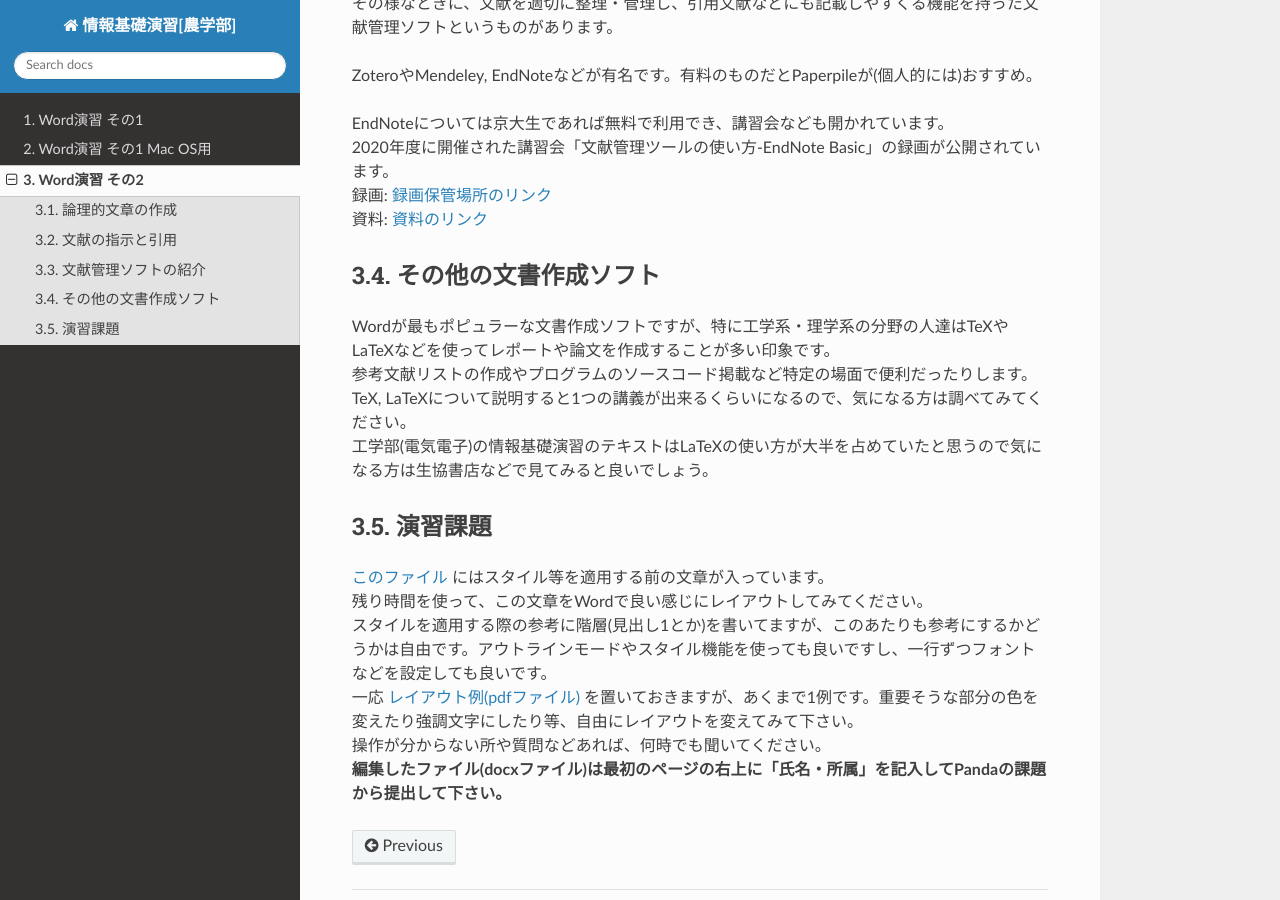
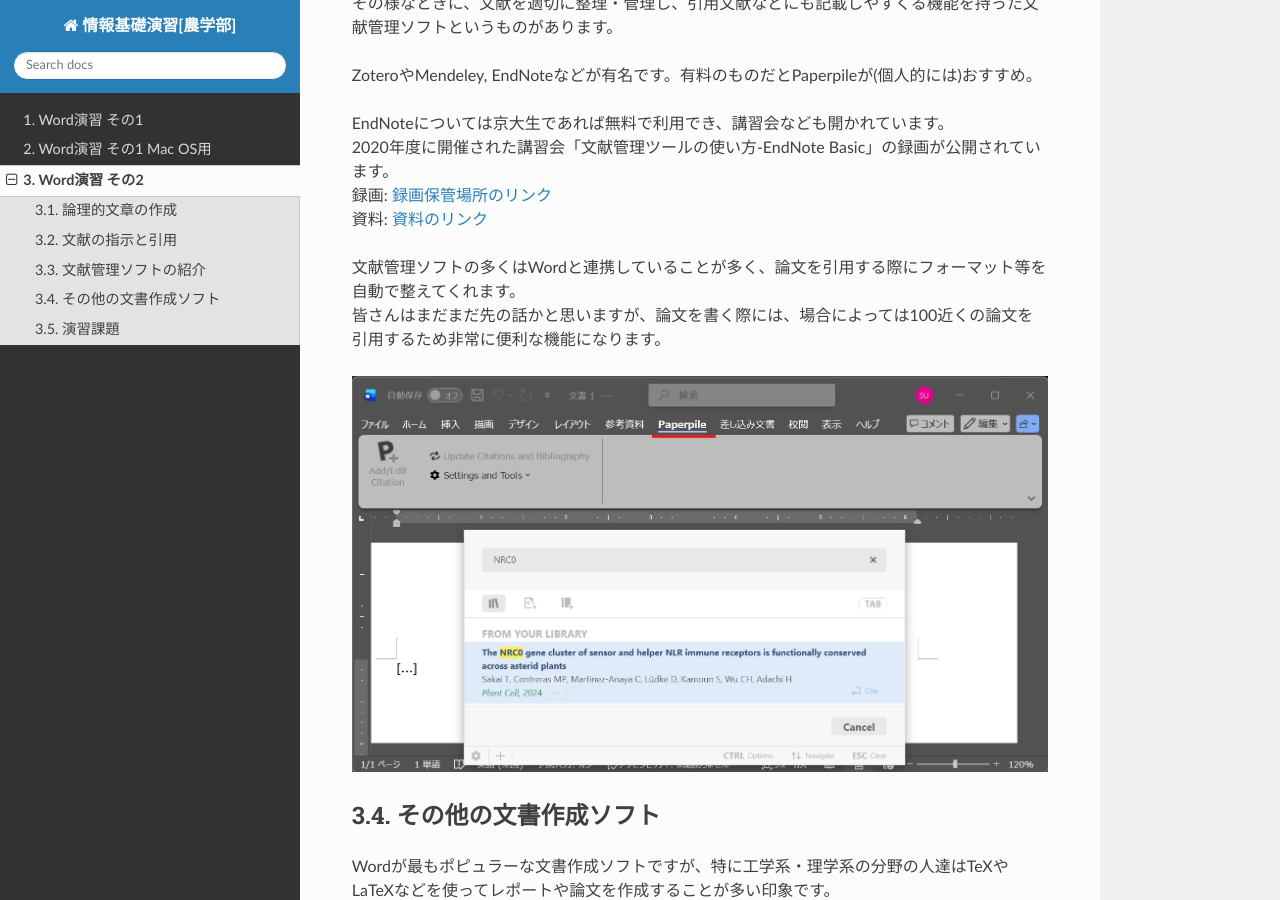
Before and after one commit to slt666666/basic_info_fri_2025, a Sphinx documentation site: the page built from source/word_2.rst, in a window 1280 px wide and 900 px high, scrolled down 5641 px. Built offline with Sphinx 7.4.7 and the Read the Docs theme 3.1.0, drawn with Linux system fonts in a browser that asks for light colours.

Commit message:
add paperpile

```diff
--- a/source/word_2.rst
+++ b/source/word_2.rst
@@ -98,6 +98,11 @@
 | 録画: `録画保管場所のリンク <https://cls.iimc.kyoto-u.ac.jp/portal/site/6c851694-057e-4a42-885e-0f38d4a61af4/page/c7cc5d1d-c671-4380-9f2e-df795a3e4118>`_
 | 資料: `資料のリンク <https://repository.kulib.kyoto-u.ac.jp/dspace/handle/2433/255602>`_
 
+| 文献管理ソフトの多くはWordと連携していることが多く、論文を引用する際にフォーマット等を自動で整えてくれます。
+| 皆さんはまだまだ先の話かと思いますが、論文を書く際には、場合によっては100近くの論文を引用するため非常に便利な機能になります。
+
+.. figure:: _static/images/word/paperpile.png
+
 その他の文書作成ソフト
 ^^^^^^^^^^^^^^^^^^^^^^
 | Wordが最もポピュラーな文書作成ソフトですが、特に工学系・理学系の分野の人達はTeXやLaTeXなどを使ってレポートや論文を作成することが多い印象です。
```
Also changed, not shown: source/_static/images/word/paperpile.png (added).
